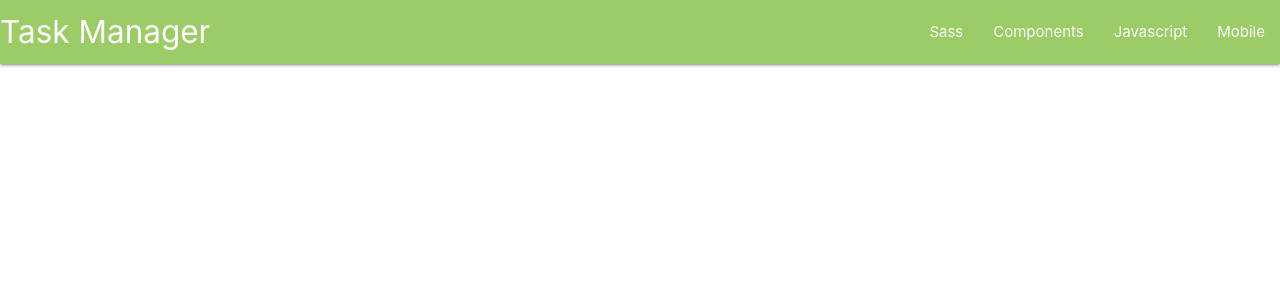
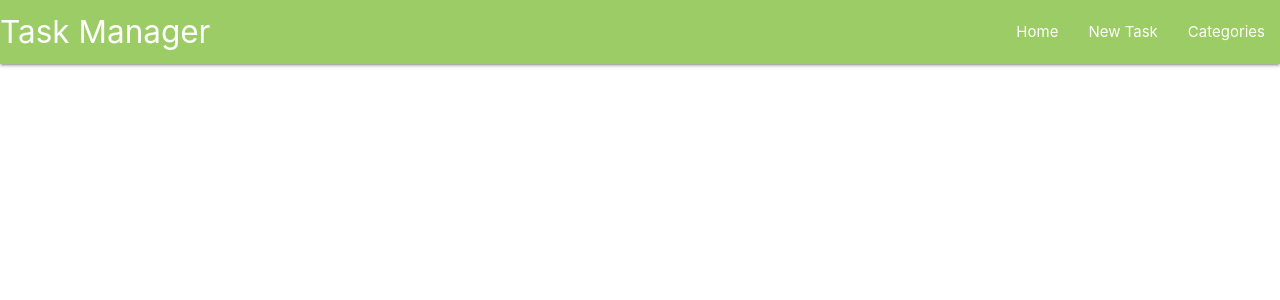
Before and after one commit to JoGorska/task-manager-flask-sqlalchemy, a Flask app: page / in a window 1280 px wide. Shown: the top 300 px of the page. Run offline with Flask 2, Linux system fonts and the light colour scheme.

Commit message:
Add link to jQuery and fontawsame and updated nav bar links

```diff
--- a/taskmanager/templates/base.html
+++ b/taskmanager/templates/base.html
@@ -4,6 +4,12 @@
     <meta charset="UTF-8">
     <meta http-equiv="X-UA-Compatible" content="IE=edge">
     <meta name="viewport" content="width=device-width, initial-scale=1.0">
+
+    <!-- Fontawsome -->
+
+    <link rel="stylesheet" href="https://cdnjs.cloudflare.com/ajax/libs/font-awesome/5.15.3/css/all.min.css"
+        integrity="sha512-iBBXm8fW90+nuLcSKlbmrPcLa0OT92xO1BIsZ+ywDWZCvqsWgccV3gFoRBv0z+8dLJgyAHIhR35VZc2oM/gI1w=="
+        crossorigin="anonymous" referrerpolicy="no-referrer">
 
     <!-- Materialise css -->
 
@@ -23,27 +29,29 @@
         <nav class="light-green lighten-1">
 
             <div class="nav-wrapper">
-            <a href="#!" class="brand-logo">Task Manager</a>
-            <a href="#" data-target="mobile-demo" class="sidenav-trigger"><i class="material-icons">menu</i></a>
+            <a href="{{ url_for('home') }}" class="brand-logo">Task Manager</a>
+            <a href="#" data-target="mobile-demo" class="sidenav-trigger"><i class="fas fa-bars"></i></a>
             <!-- desktop nav bar -->
             <ul class="right hide-on-med-and-down">
-                <li><a href="sass.html">Sass</a></li>
-                <li><a href="badges.html">Components</a></li>
-                <li><a href="collapsible.html">Javascript</a></li>
-                <li><a href="mobile.html">Mobile</a></li>
+                <li><a href="{{ url_for('home') }}">Home</a></li>
+                <li><a href="">New Task</a></li>
+                <li><a href="">Categories</a></li>
+
+
             </ul>
             </div>
         </nav>
         <!-- mobiles nav bar -->
         <ul class="sidenav" id="mobile-demo">
-            <li><a href="sass.html">Sass</a></li>
-            <li><a href="badges.html">Components</a></li>
-            <li><a href="collapsible.html">Javascript</a></li>
-            <li><a href="mobile.html">Mobile</a></li>
+            <li><a href="{{ url_for('home') }}">Home</a></li>
+            <li><a href="">New Task</a></li>
+            <li><a href="">Categories</a></li>
         </ul>
    </header>
 
     <!-- jQuery link needs to bo before materialize -->
+    <!--Jquery script-->
+    <script src="https://cdn.jsdelivr.net/npm/jquery@3.6.0/dist/jquery.min.js"></script>
 
     <!-- Materialize javascript -->
 
```
